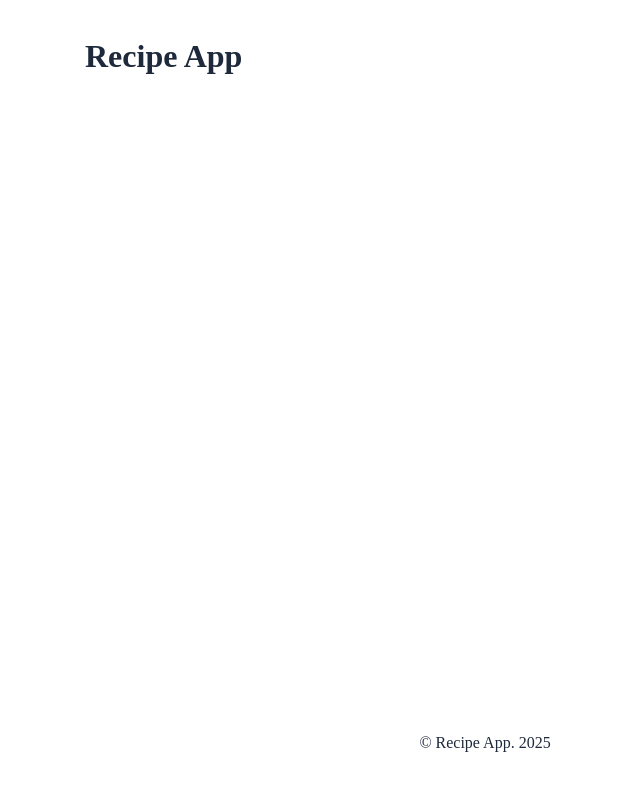
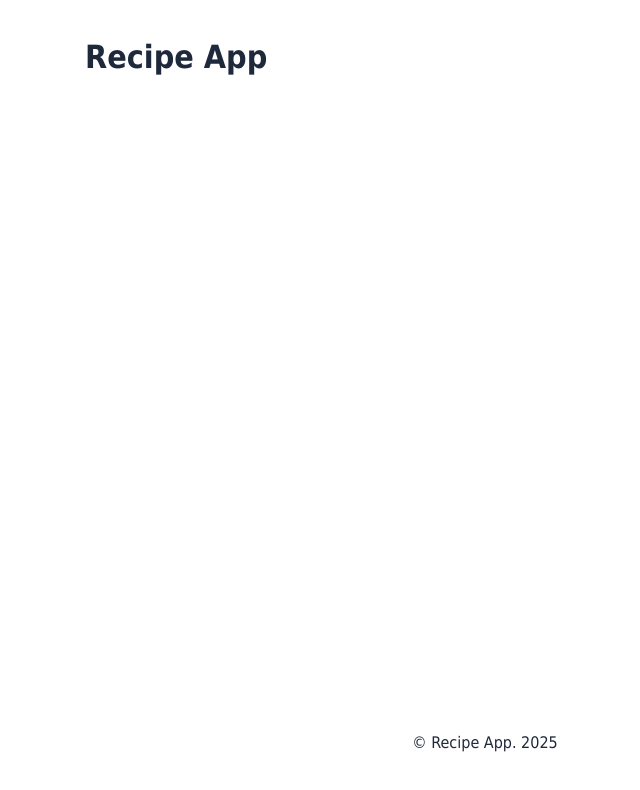
Before and after one commit to rorisangputu/markdown-tut, a Next.js app: page / in a window 1280 px wide. Shown: the top 790 px of the page, without its empty margins (155-795 px from the left). Built offline with nearby package versions, Linux system fonts and the light colour scheme.

Commit message:
Add font-family declaration to global styles for consistency

```diff
--- a/app/globals.css
+++ b/app/globals.css
@@ -2,6 +2,7 @@
   box-sizing: border-box;
   margin: 0;
   padding: 0;
+  font-family:Tahoma, sans-serif;
 }
 
 body {
```
